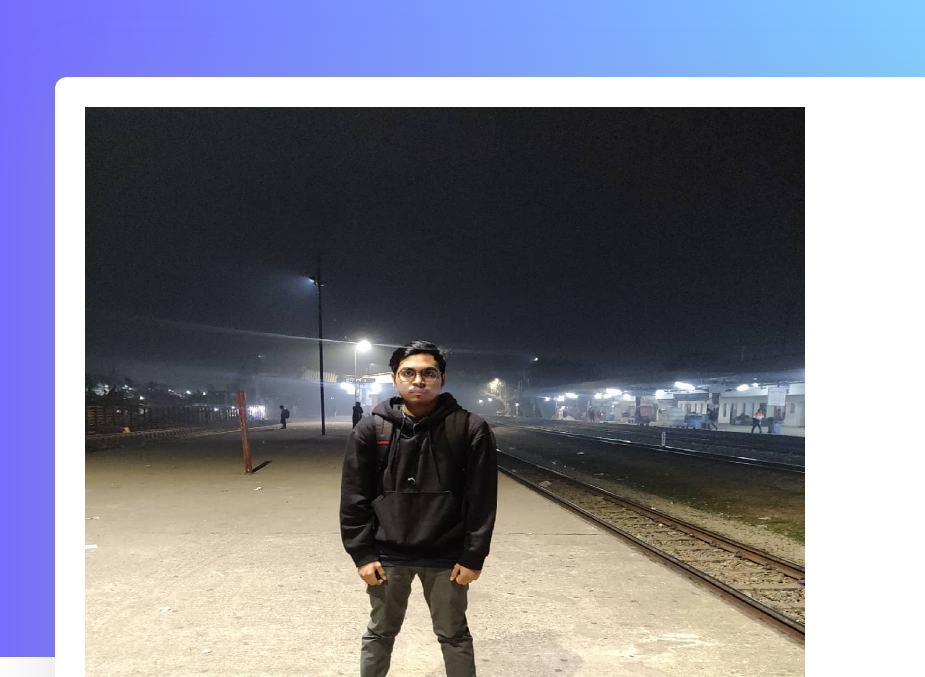
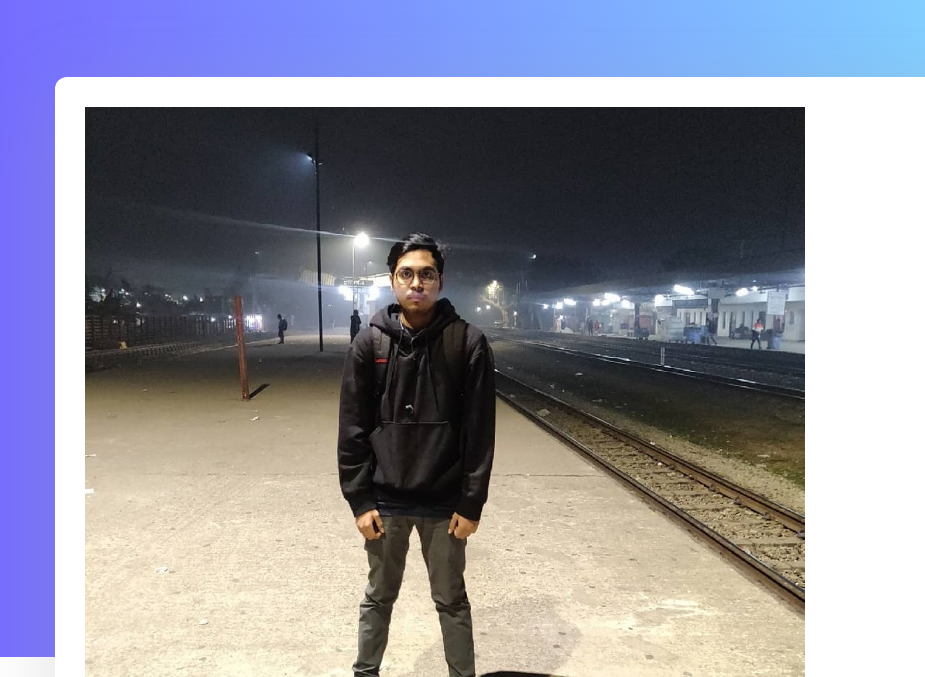
Before and after one commit to meharabn/mhnabil, a plain HTML site: page index.html in a window 1280 px wide. Shown: the part 123-800 px from the top of the page, 0-925 px from the left. Drawn offline with Linux system fonts and the light colour scheme.

Commit message:
Update index.html

```diff
--- a/index.html
+++ b/index.html
@@ -134,7 +134,7 @@ s0.parentNode.insertBefore(s1,s0);
 					<div class="banner_content">
 						<div class="media">
 							<div class="d-flex">
-								<img src="img/dpofnabil.jpg" alt="M.H.Nabil" height="720px" width="720px">
+								<img src="img/dpofnabil2.jpg" alt="M.H.Nabil" height="720px" width="720px">
 							</div>
 							<div class="media-body">
 								<div class="personal_text">
```
